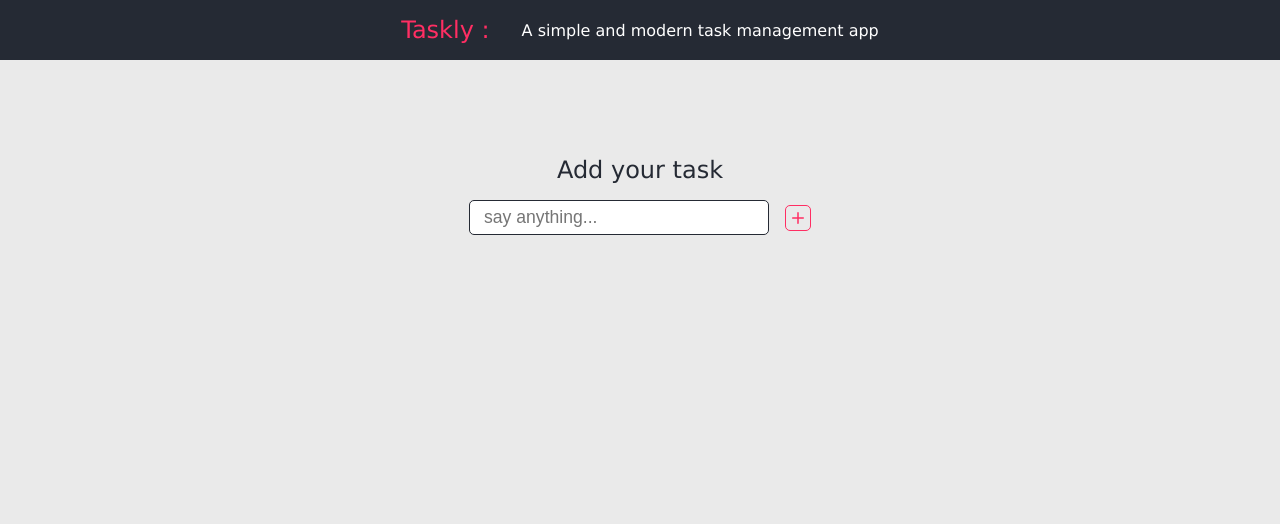
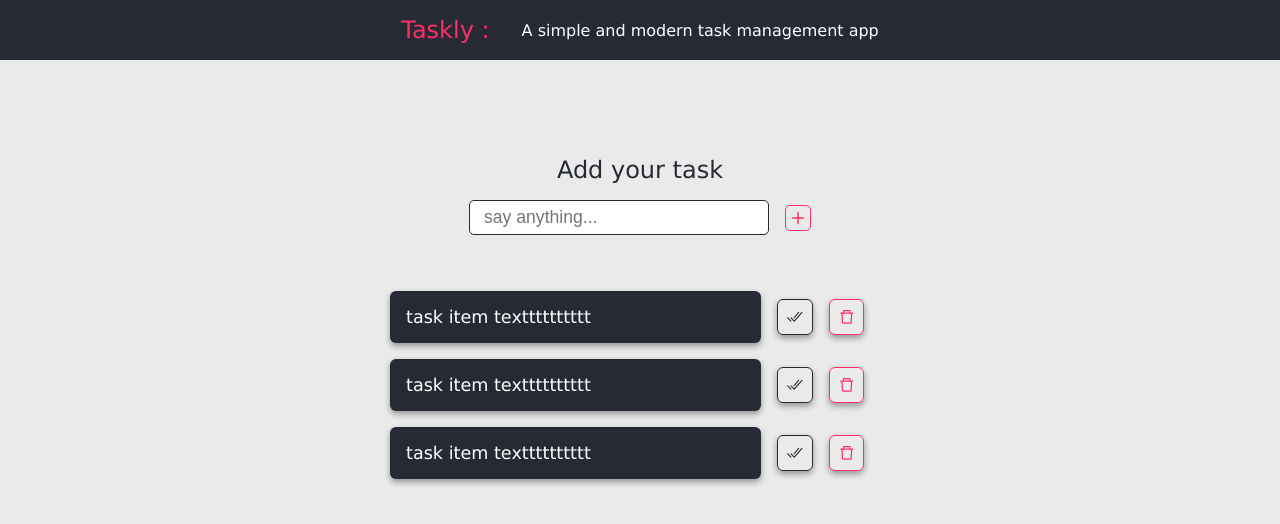
Before and after one commit to Mamziii/Taskly, a React (Vite) app: page / in a window 1280 px wide. Shown: the top 524 px of the page. Built offline with nearby package versions, Linux system fonts and the light colour scheme.

Commit message:
create task list and task items

```diff
--- a/src/App.tsx
+++ b/src/App.tsx
@@ -3,12 +3,14 @@ import "./App.css";
 // components
 import Header from "./components/Header/Header";
 import TaskForm from "./components/TaskForm/TaskForm";
+import TaskList from "./components/TaskList/TaskList";
 
 function App() {
   return (
     <>
       <Header />
       <TaskForm />
+      <TaskList/>
     </>
   );
 }
--- /dev/null
+++ b/src/components/TaskItem/TaskItem.css
@@ -0,0 +1,62 @@
+.item {
+  color: white;
+  width: 500px;
+  display: flex;
+  justify-content: space-between;
+  align-items: center;
+  font-size: 1.1rem;
+  border-radius: 6px;
+  gap: 1rem;
+  margin: 0.5rem;
+}
+.item .text {
+  background-color: var(--black);
+  padding: 1rem;
+  flex: 3;
+  border-radius: 6px;
+  box-shadow:
+    rgba(0, 0, 0, 0.16) 0px 3px 6px,
+    rgba(0, 0, 0, 0.23) 0px 3px 6px;
+}
+.item .btns {
+  display: flex;
+  gap: 1rem;
+  color: var(--black);
+  flex: 1;
+}
+.item .btns .btn {
+  cursor: pointer;
+  border: 1px solid;
+  padding: 0.5rem;
+  border-radius: 6px;
+  display: flex;
+  justify-content: center;
+  align-items: center;
+  box-shadow:
+    rgba(0, 0, 0, 0.16) 0px 3px 6px,
+    rgba(0, 0, 0, 0.23) 0px 3px 6px;
+  transition: all 400ms ease;
+}
+
+.item .btns .done:hover {
+  box-shadow: rgba(0, 0, 0, 0.15) 1.95px 1.95px 2.6px;
+}
+.item .btns .delete {
+  color: var(--main);
+}
+.item .btns .delete:hover {
+  box-shadow: rgba(0, 0, 0, 0.15) 1.95px 1.95px 2.6px;
+}
+
+/* responsive */
+@media (max-width: 428px) {
+  .item {
+    width: 90%;
+    font-size: 0.8rem;
+  }
+}
+@media (max-width: 320px) {
+  .item {
+    font-size: 0.6rem;
+  }
+}
--- /dev/null
+++ b/src/components/TaskItem/TaskItem.tsx
@@ -0,0 +1,26 @@
+import "./TaskItem.css";
+
+// icons
+import { IoCheckmarkDoneOutline } from "react-icons/io5";
+import { MdOutlineRemoveDone } from "react-icons/md";
+import { AiOutlineDelete } from "react-icons/ai";
+
+export default function TaskItem() {
+  return (
+    <>
+      <div className="item">
+        <div className="text">task item textttttttttt</div>
+
+        <div className="btns">
+          <div className="btn done">
+            <IoCheckmarkDoneOutline />
+          </div>
+
+          <div className="btn delete">
+            <AiOutlineDelete />
+          </div>
+        </div>
+      </div>
+    </>
+  );
+}
--- /dev/null
+++ b/src/components/TaskList/TaskList.css
@@ -0,0 +1,9 @@
+.tasklist_container{
+    width: 100%;
+    height: auto;
+    display: flex;
+    flex-direction: column;
+    justify-content: flex-start;
+    align-items: center;
+    margin-top: 2rem;
+}
--- /dev/null
+++ b/src/components/TaskList/TaskList.tsx
@@ -0,0 +1,16 @@
+import "./TaskList.css";
+
+// components
+import TaskItem from "../TaskItem/TaskItem";
+
+export default function TaskList() {
+  return (
+    <>
+      <div className="tasklist_container">
+        <TaskItem />
+        <TaskItem />
+        <TaskItem />
+      </div>
+    </>
+  );
+}
```
